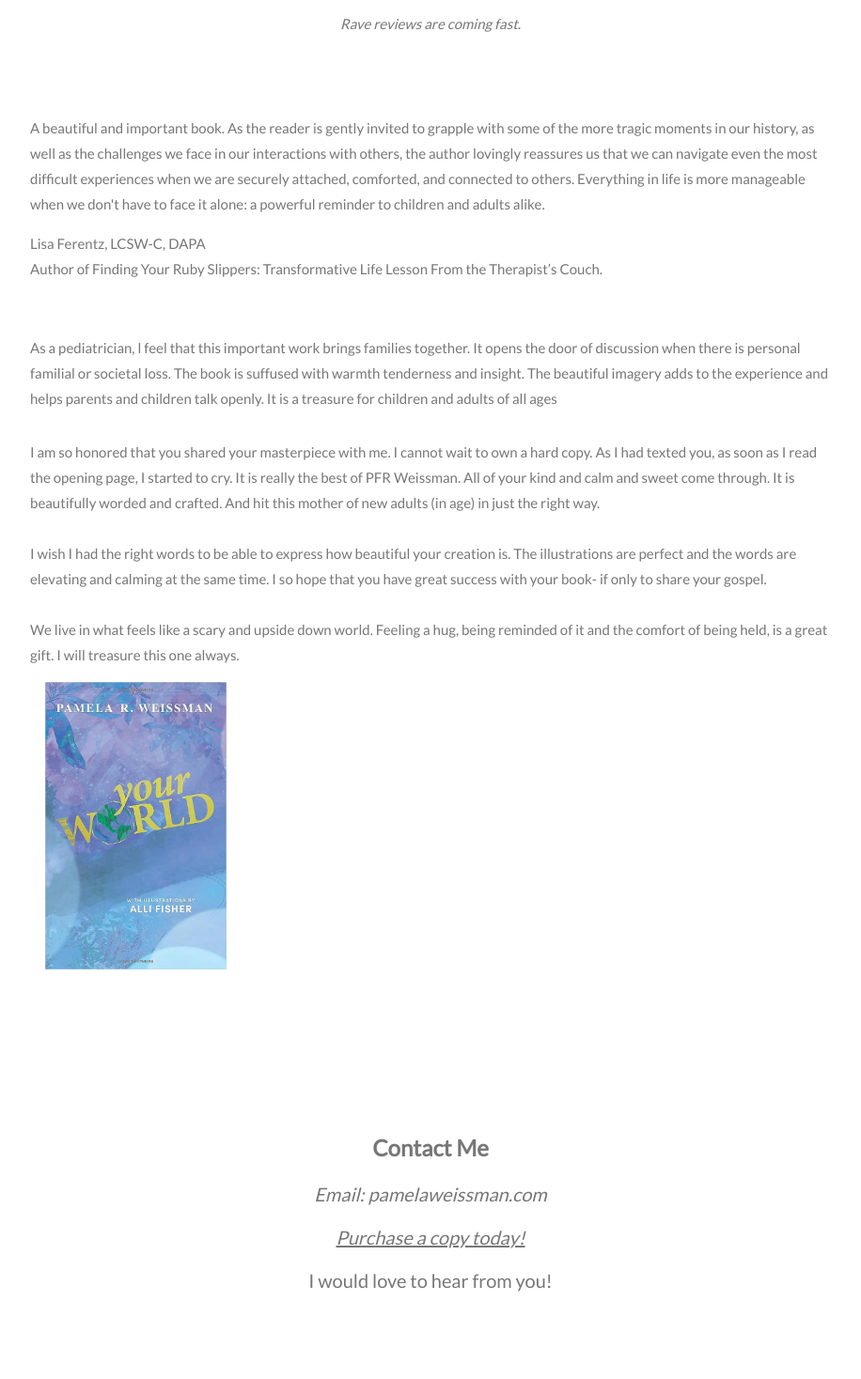
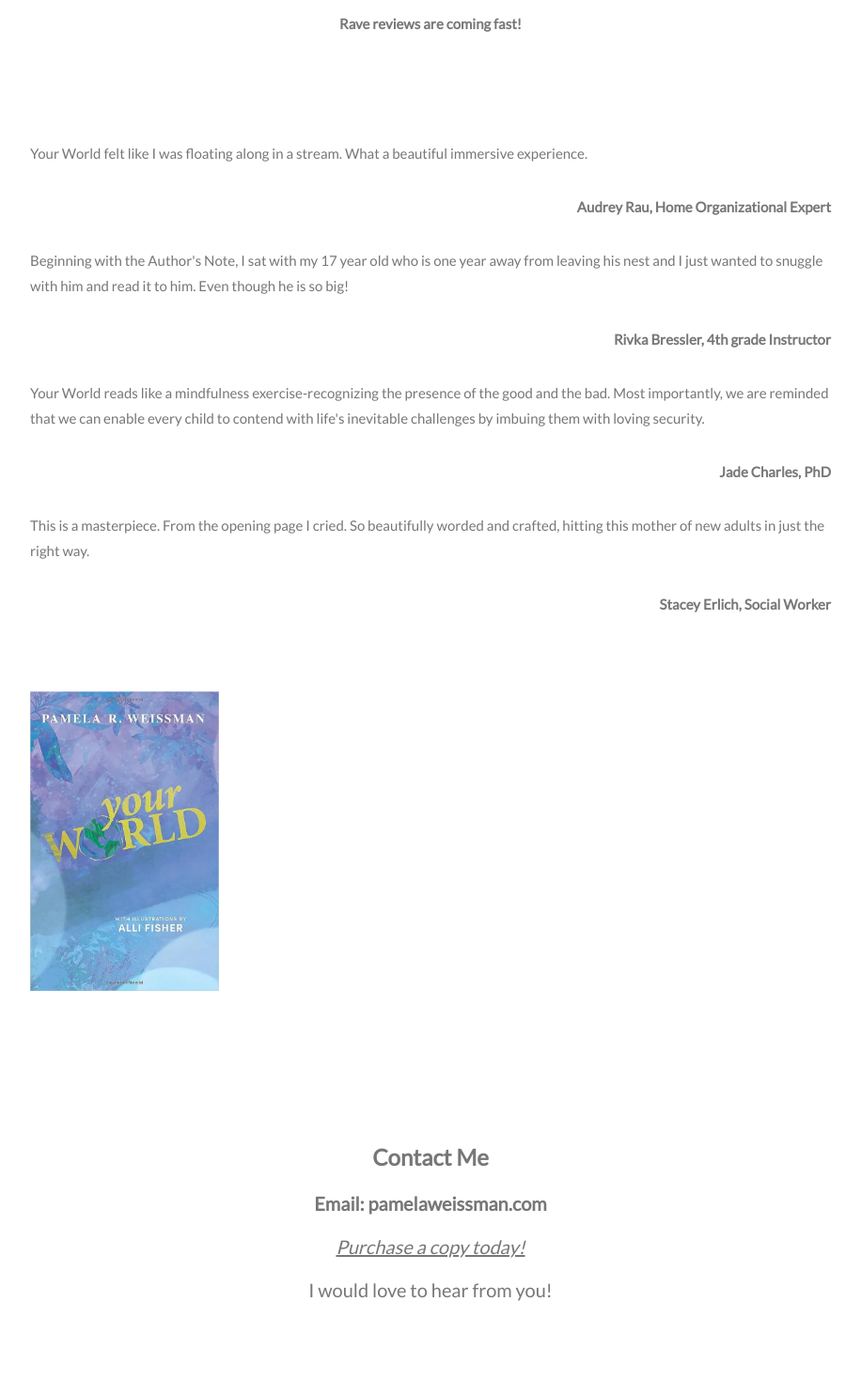
Before and after one commit to jpachino/PamelaWeissman, a plain HTML site: page index.html in a window 1280 px wide. Shown: the part 5221-6689 px from the top of the page at 94% size, without its empty margins (182-1098 px from the left). Drawn offline with nearby package versions, Linux system fonts and the light colour scheme.

Commit message:
Add files via upload

```diff
--- a/index.html
+++ b/index.html
@@ -341,9 +341,32 @@ That, just by reading it, by holding it, that they can feel that sense of securi
 <!-- Container (Reviews Section) -->
 <div class="w3-content w3-container w3-padding-64" id="reviews">
   <h3 class="w3-center">What People are Saying</h3>
-  <p class="w3-center"><em>Rave reviews are coming fast.<br></em></p><br>
+  <p class="w3-center"><strong>Rave reviews are coming fast!<br></strong></p><br>
 <br>
-  <p class="w3-left">A beautiful and important book.   As the reader is gently invited to grapple with some of the more tragic moments in our history, as well as the challenges we face in our interactions with others, the author lovingly reassures us that we can navigate even the most difficult experiences when we are securely attached, comforted, and connected to others.  Everything in life is more manageable when we don't have to face it alone: a powerful reminder to children and adults alike. </p>
+<br>
+
+
+
+
+  <p class="w3-left">Your World felt like I was floating along in a stream. What a beautiful immersive experience. </p>
+  <p class=" w3-right"><strong>Audrey Rau, Home Organizational Expert</strong></p>
+  <br> <br>
+  <p class = "w3-left">Beginning with the Author's Note, I sat with my 17 year old who is one year away from leaving his nest and I just wanted to snuggle with him and read it to him. Even though he is so big!</p>
+  <p class=" w3-right"> <strong>  Rivka Bressler, 4th grade Instructor</strong> </p> <br>
+
+
+
+  <p class="w3-left">Your World reads like a mindfulness exercise-recognizing the presence of the good and the bad. Most importantly, we are reminded that we can enable every child to contend with life's inevitable challenges by imbuing them with loving security. </p>
+  <p class=" w3-right"><strong>Jade Charles, PhD</strong></p>
+  <br> <br>
+
+  <p class="w3-left">This is a masterpiece.  From the opening page I cried.  So beautifully worded and crafted, hitting this mother of new adults in just the right way.</p>
+
+  <p class=" w3-right"><strong>Stacey Erlich, Social Worker </strong></p> <br><br>
+
+</div>
+
+  <!--<p class="w3-left">A beautiful and important book.   As the reader is gently invited to grapple with some of the more tragic moments in our history, as well as the challenges we face in our interactions with others, the author lovingly reassures us that we can navigate even the most difficult experiences when we are securely attached, comforted, and connected to others.  Everything in life is more manageable when we don't have to face it alone: a powerful reminder to children and adults alike. </p>
  <br>
   <p class=" w3-left"></p>
     Lisa Ferentz, LCSW-C, DAPA <br>
@@ -357,7 +380,7 @@ That, just by reading it, by holding it, that they can feel that sense of securi
   I wish I had the right words to be able to express how beautiful your creation is.  The illustrations are perfect and the words are elevating and calming at the same time.  I so hope that you have great success with your book- if only to share your gospel.
   <br><br>
   We live in what feels like a scary and upside down world.  Feeling a hug, being reminded of it and the comfort of being held, is a great gift.  I will treasure this one always.</p>
-  <!-- Responsive Grid. Four columns on tablets, laptops and desktops. Will stack on mobile devices/small screens (100% width) -->
+  Responsive Grid. Four columns on tablets, laptops and desktops. Will stack on mobile devices/small screens (100% width) -->
   <div class="w3-row-padding w3-center">
     <div class="w3-col m3">
       <img src="./Images/PamTest.jpg" style="width:100%" onclick="onClick(this)" class="w3-hover-opacity" alt="The mist over the mountains">
@@ -384,7 +407,7 @@ That, just by reading it, by holding it, that they can feel that sense of securi
   <h3 class="w3-center">Contact Me</h3>
  <!-- <h4 class="w3-center"><em>Comments/Reviews/Thoughts</em></h4> -->
 
-  <h4 class = "w3-center"><em>Email: pamelaweissman.com</em></h4>
+  <h4 class = "w3-center"><strong>Email: pamelaweissman.com</strong></h4>
 
   <a href="https://www.amazon.com/Your-World-Pamela-R-Weissman/dp/1735982105/"><h4> <em>Purchase a copy today!</em></h4></a>
 
```
